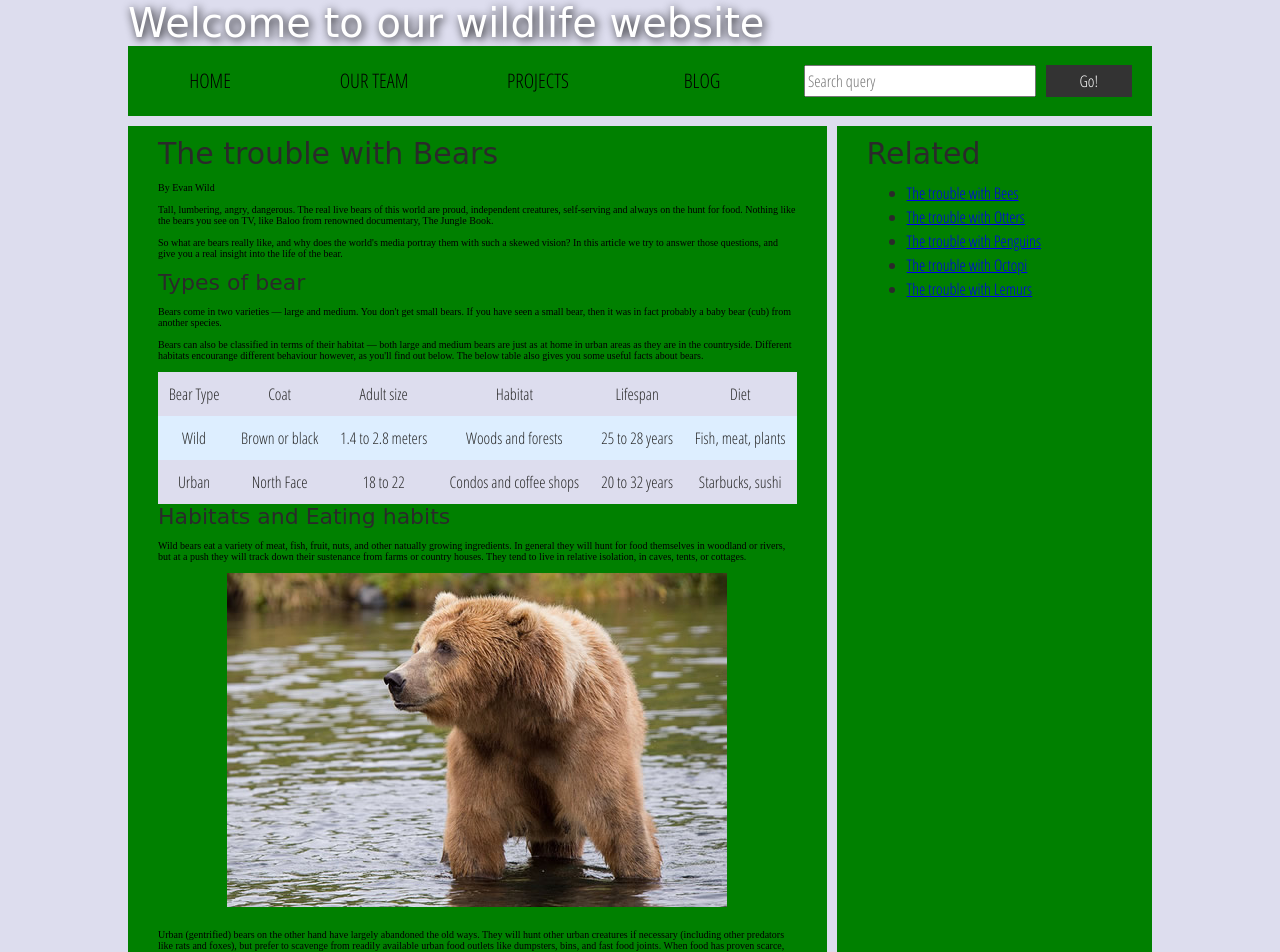
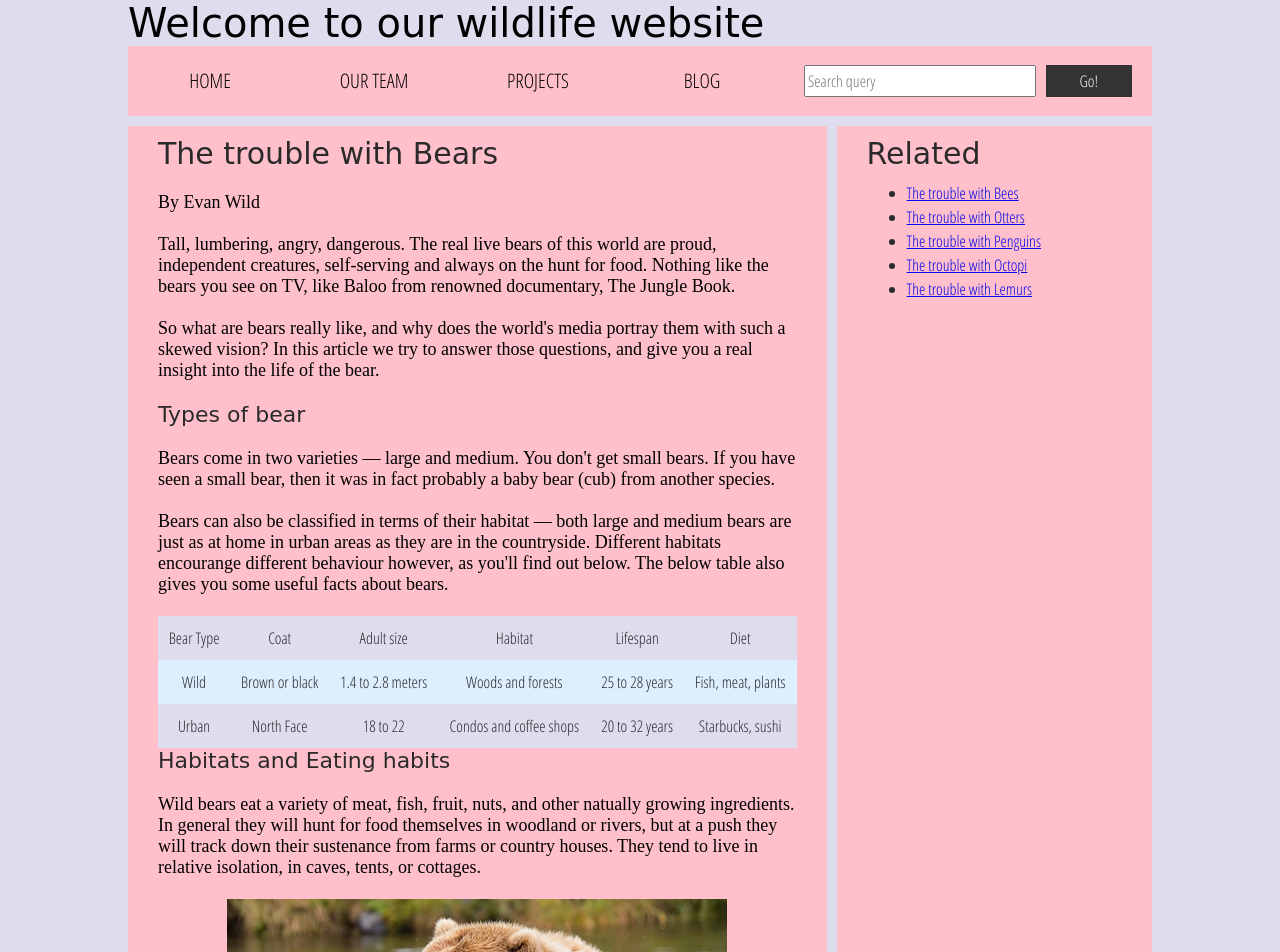
Before and after one commit to tylerpierce683/cs408-lab5, a plain HTML site: page index.html in a window 1280 px wide. Shown: the top 952 px of the page. Drawn offline with Linux system fonts and the light colour scheme; files that its build step writes are made by us from their sources; files whose address does not match are found by name; a web font is replaced by a local one.

Commit message:
Changed colors

```diff
--- a/css/style.css
+++ b/css/style.css
@@ -31,8 +31,7 @@ p, input, li, table, label {
 font[size="7"] {
   font-size: 4rem;
   text-align: center;
-  color: white;
-  text-shadow: 2px 2px 10px black;
+  color: rgb(0, 0, 0);
 }
 
 font[size="6"] {
@@ -52,7 +51,7 @@ p, li, table {
 /* || header layout */
 
 div[class="nav"], article, footer, .secondary {
-  background-color: green;
+  background-color: pink
 }
 
 article, footer, .secondary {
@@ -61,11 +60,12 @@ article, footer, .secondary {
 
 article {
   margin-right: 10px;
+  font-size: 18px;
 }
 
 div[class="nav"] {
   height: 50px;
-  background-color: ff80ff;
+  background-color: pink;
   display: flex;
   padding: 1% 0;
   margin-bottom: 10px;
--- a/index.html
+++ b/index.html
@@ -1,11 +1,11 @@
 <!DOCTYPE html>
-<html>
+<html lang="en">
   <head>
     <meta charset="utf-8">
 
     <title>Accessibility assessment</title>
     <link href="https://fonts.googleapis.com/css?family=Open+Sans+Condensed:300|Sonsie+One" rel="stylesheet" type="text/css">
-    <link rel="stylesheet" href="style.css">
+    <link rel="stylesheet" href="css/style.css">
 
     <!-- the below three lines are a fix to get HTML5 semantic elements working in old versions of Internet Explorer-->
     <!--[if lt IE 9]>
@@ -83,11 +83,11 @@
         <br><br>
         Wild bears eat a variety of meat, fish, fruit, nuts, and other natually growing ingredients. In general they will hunt for food themselves in woodland or rivers, but at a push they will track down their sustenance from farms or country houses. They tend to live in relative isolation, in caves, tents, or cottages.
         <br><br>
-        <img src="media/wild-bear.jpg">
+        <img src="media/wild-bear.jpg" alt="Wild bear in a body of water">
         <br><br>
         Urban (gentrified) bears on the other hand have largely abandoned the old ways. They will hunt other urban creatures if necessary (including other predators like rats and foxes), but prefer to scavenge from readily available urban food outlets like dumpsters, bins, and fast food joints. When food has proven scarce, urban bears have even been known to break into people's kitchens and steal essentials like baked beans, ready meals, and microwave ovens.
         <br><br>
-        <img src="media/urban-bear.jpg">
+        <img src="media/urban-bear.jpg" alt="Black and white picture of an urban bear in a cage">
         <br><br>
         Urban bears will sleep anywhere they can, from bus shelters and parks, to the toilets in McDonalds, to their own apartment.
         <br><br>
@@ -102,6 +102,7 @@
           <source src="media/bear.ogg" type="audio/ogg">
           <p>It looks like your browser doesn't support HTML5 audio players.</p>
         </audio>
+        <p>Transcript:</p>
 
         <aside>
 
```
Also changed, not shown: img/compile.jpeg (deleted).
